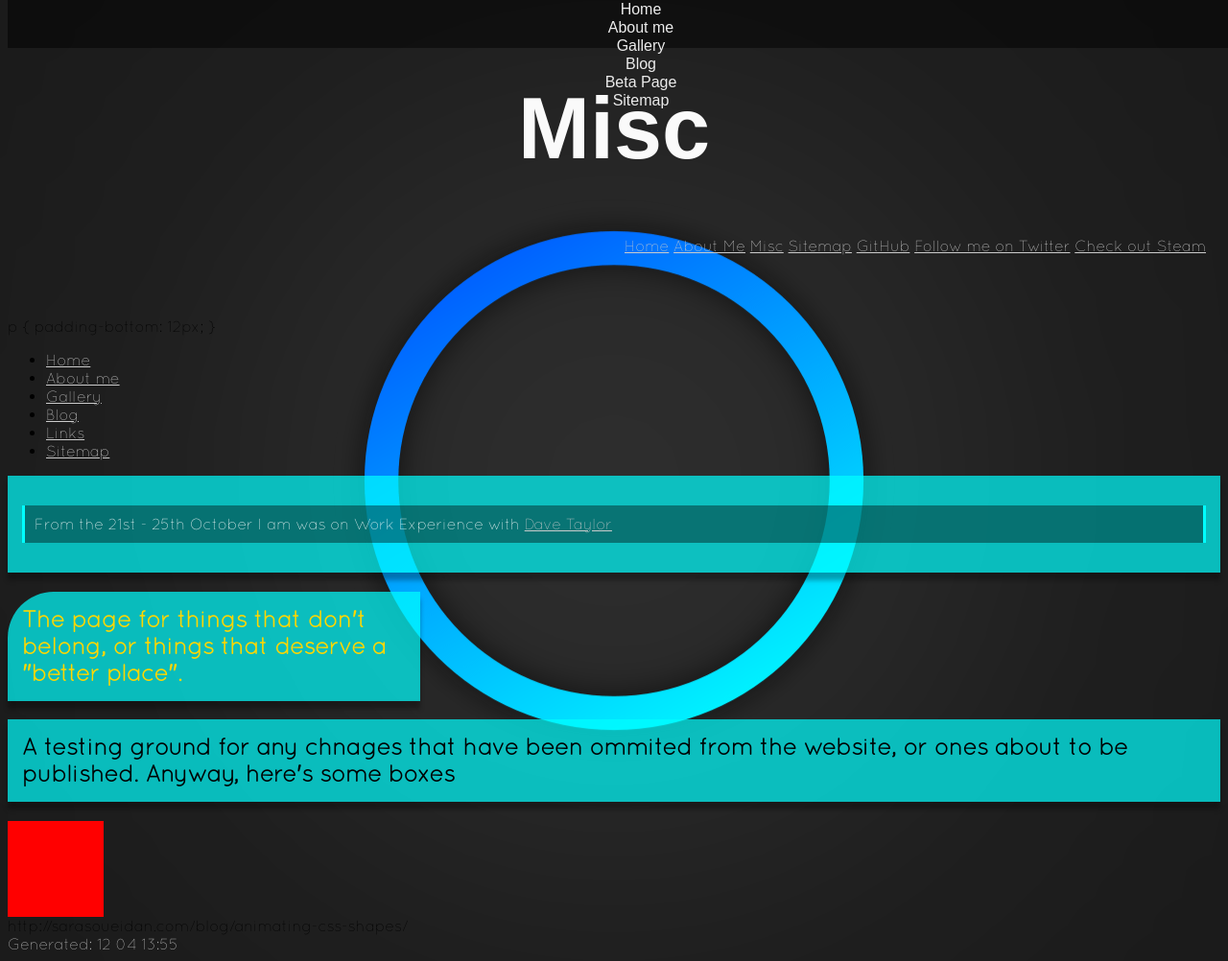
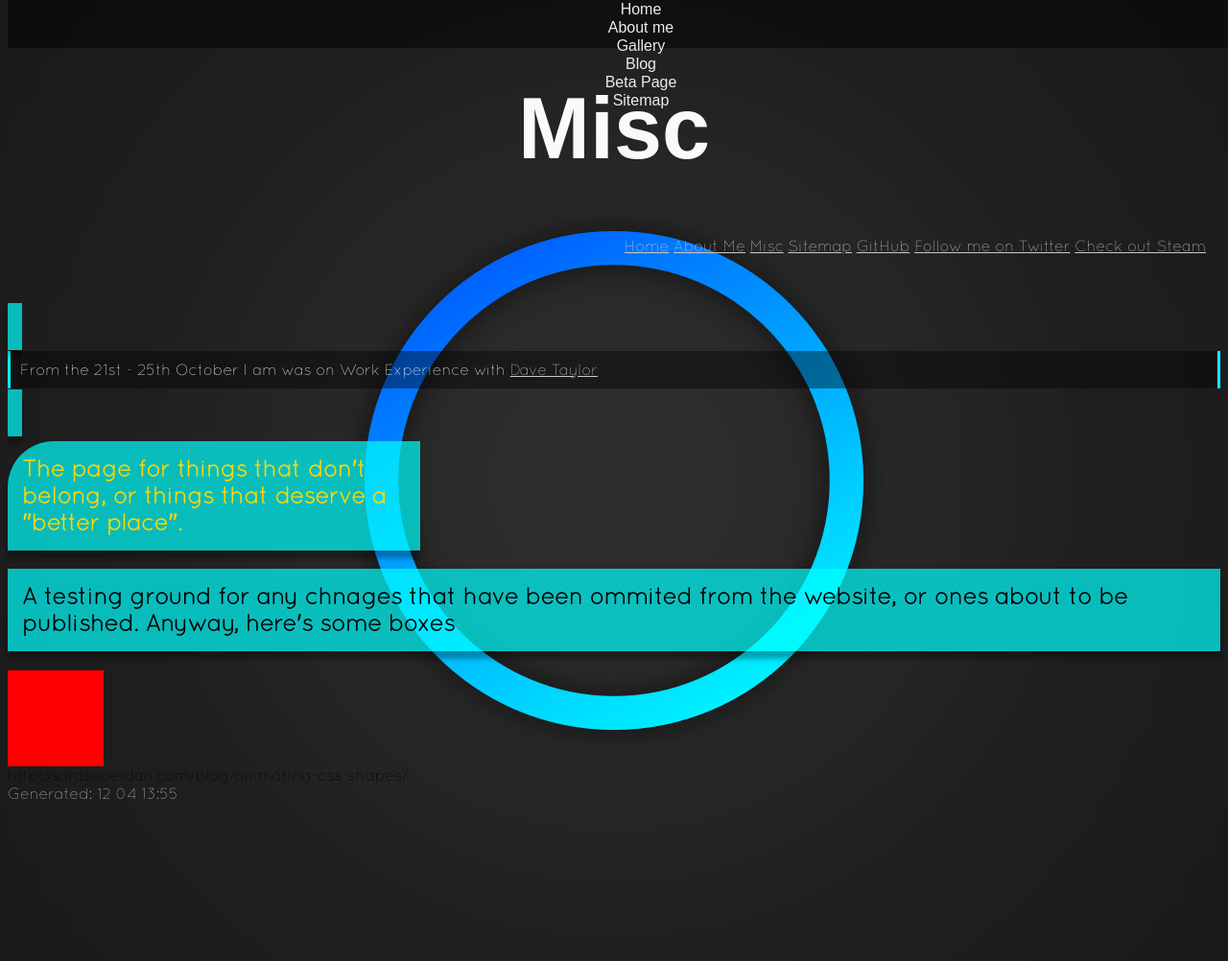
Before and after one commit to boffnoff/boffnoff.github.com, a Jekyll site: the page built from misc.html, in a window 1280 px wide and 1002 px high. Shown: the whole window at 96% size. Built offline with Jekyll 4.4.1, drawn with Linux system fonts in a browser that asks for light colours; some web fonts are replaced.

Commit message:
removed old header that wasnt themed properly

```diff
--- a/misc.html
+++ b/misc.html
@@ -6,18 +6,7 @@ layout: master
 <head>
     <title>Misc</title>
 
- <tyle type="text/css">
-        p { padding-bottom: 12px; }
-           <ul>
-                <li><a href='../index.html'>Home</a></li>
-                <li><a href='../about.html'>About me</a></li>
-                <li><a href='#gallery'>Gallery</a></li>
-                <li><a href='#blog'>Blog</a></li>
-                <li><a href='#links'>Links</a></li>
-                <li><a href='sitemap.html'>Sitemap</a></li>
-            </ul>
-        </div>
-
+ <tyle type
 
 <div class="intro">
     <p>From the 21st - 25th October I am was on Work Experience with <a href="https://github.com/davetayls">Dave Taylor</a> </p>
```
